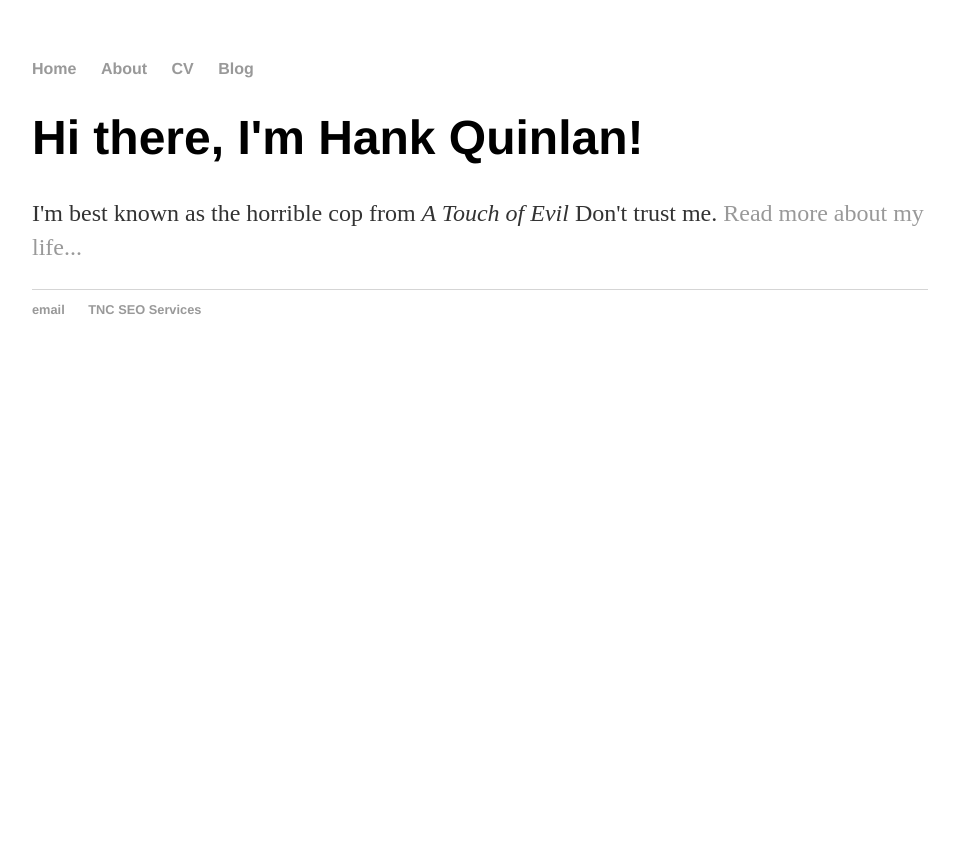
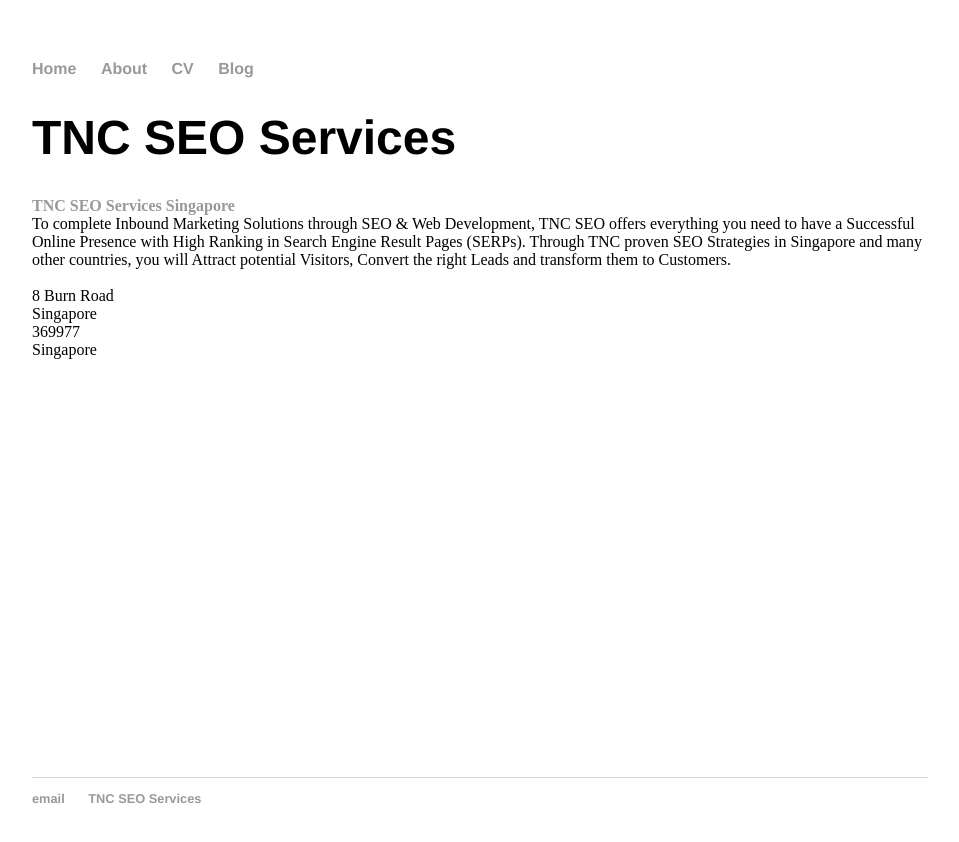
Before and after one commit to NewAgeMarketing/newagemarketing.github.io, a Jekyll site: the page built from index.html, in a window 1280 px wide. Shown: the top 842 px of the page, without its empty margins (160-1119 px from the left). Built offline with Jekyll 4.4.1, drawn with Linux system fonts in a browser that asks for light colours.

Commit message:
Update index.html

```diff
--- a/index.html
+++ b/index.html
@@ -3,6 +3,22 @@ layout: default
 title: TNC SEO
 ---
 <div class="blurb">
-	<h1>Hi there, I'm Hank Quinlan!</h1>
-	<p>I'm best known as the horrible cop from <em>A Touch of Evil</em> Don't trust me. <a href="/about">Read more about my life...</a></p>
+	<h1>TNC SEO Services</h1>
+	<div itemscope itemtype="http://schema.org/LocalBusiness">
+<a itemprop="url" href="http://tncseo.com"><div itemprop="name"><strong>TNC SEO Services Singapore</strong></div>
+</a>
+<div itemprop="description">To complete Inbound Marketing Solutions through SEO & Web Development, TNC SEO offers everything you need to have a Successful Online Presence with High Ranking in Search Engine Result Pages (SERPs). Through TNC proven SEO Strategies in Singapore and many other countries, you will Attract potential Visitors, Convert the right Leads and transform them to Customers.
+<br>
+<br>
+
+</div>
+<div itemprop="address" itemscope itemtype="http://schema.org/PostalAddress">
+<span itemprop="streetAddress">8 Burn Road</span><br>
+<span itemprop="addressLocality">Singapore</span><br>
+<span itemprop="postalCode">369977</span><br>
+<span itemprop="addressCountry">Singapore</span><br>
+</div>
+</div>
+<br>
+<script type="text/javascript" src="http://maps.google.com/maps/api/js?sensor=false"></script><div style="overflow:hidden;height:400px;width:400px;"><div id="gmap_canvas" style="height:400px;width:400px;"></div><style>#gmap_canvas img{max-width:none!important;background:none!important}</style><a class="google-map-code" href="http://tncseo.com" id="get-map-data">TNC SEO Services Singapore</a></div><script type="text/javascript"> function init_map(){var myOptions = {zoom:13,center:new google.maps.LatLng(1.3354985,103.88532659999998),mapTypeId: google.maps.MapTypeId.ROADMAP};map = new google.maps.Map(document.getElementById("gmap_canvas"), myOptions);marker = new google.maps.Marker({map: map,position: new google.maps.LatLng(1.3354985, 103.88532659999998)});infowindow = new google.maps.InfoWindow({content:"<b>TNC SEO services Singapore</b><br/>8 Burn Road<br/>369977 Singapore" });google.maps.event.addListener(marker, "click", function(){infowindow.open(map,marker);});infowindow.open(map,marker);}google.maps.event.addDomListener(window, 'load', init_map);</script>
 </div><!-- /.blurb -->
```
